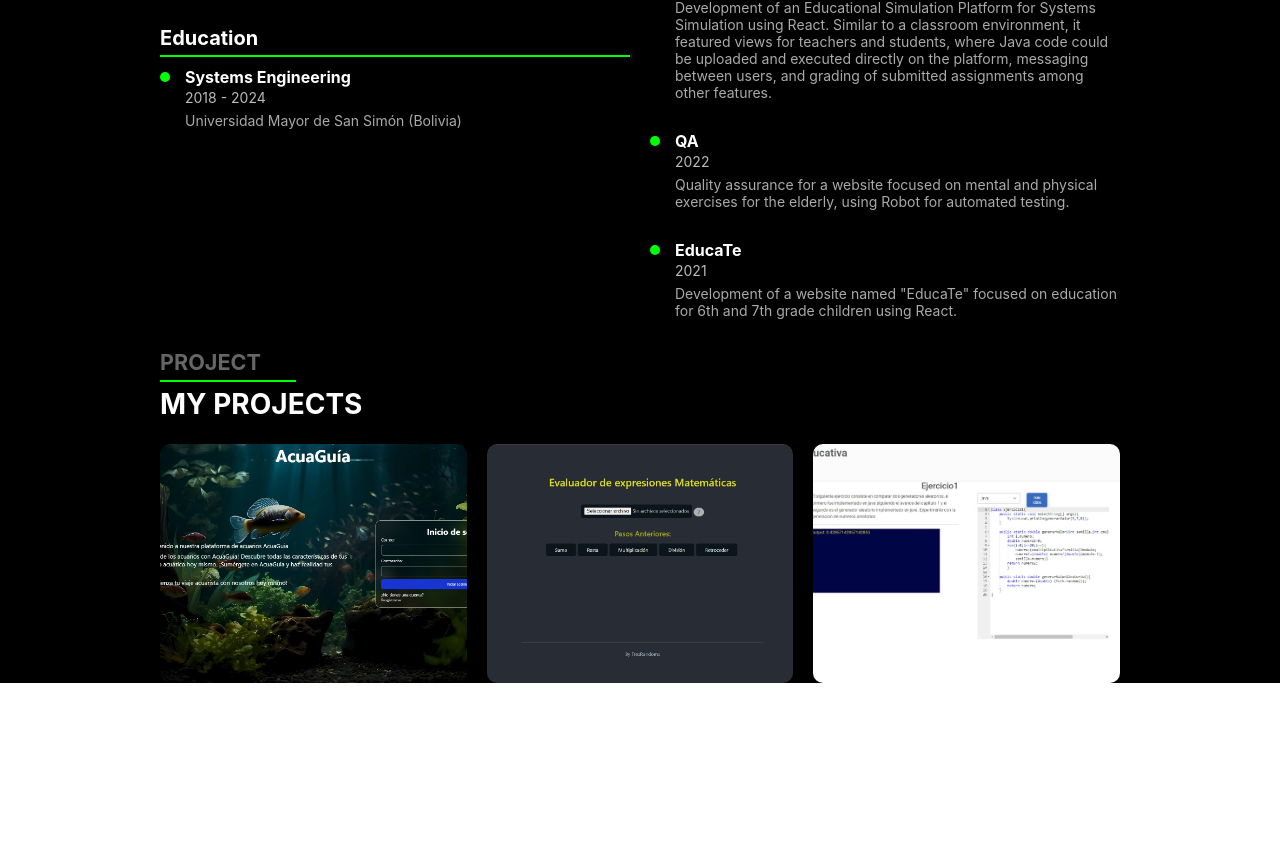
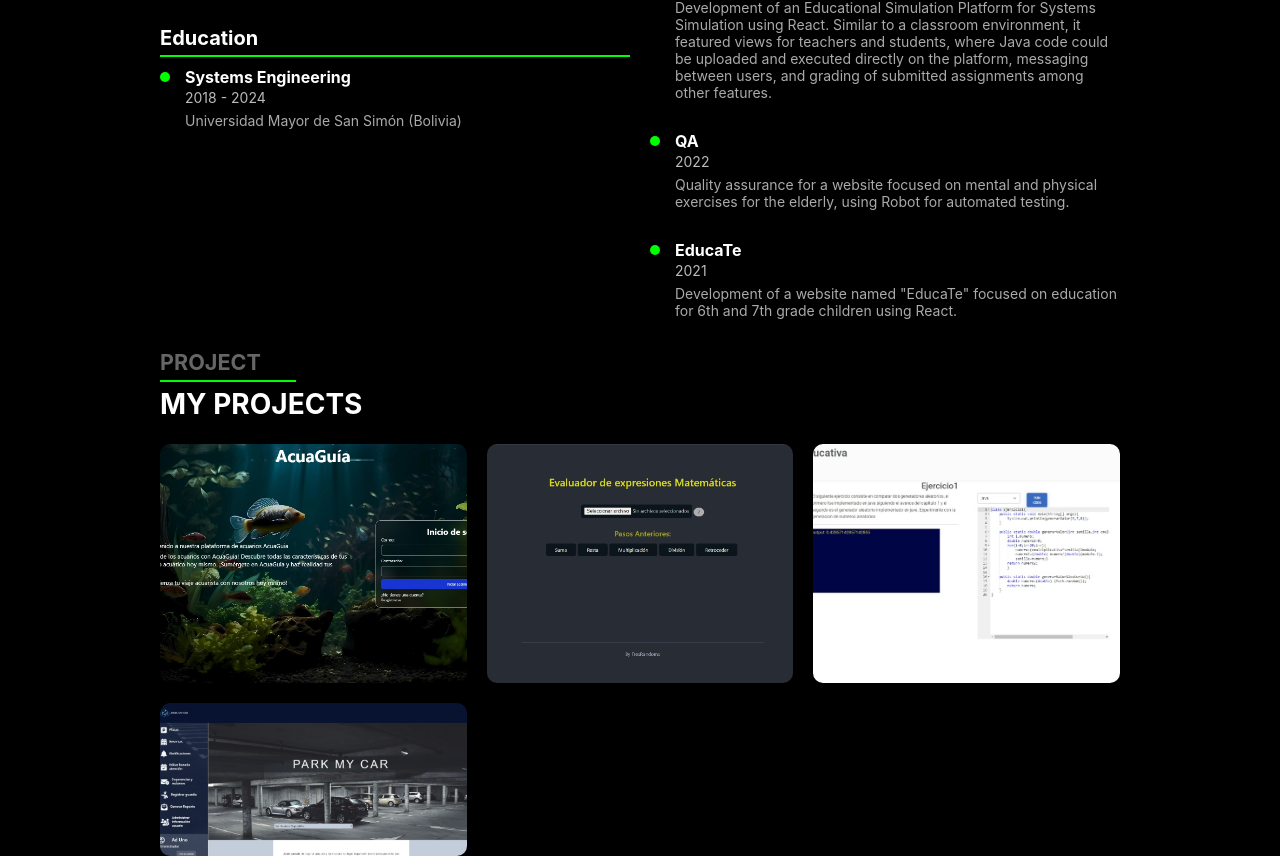
Before and after one commit to JavierLlanos6/About-me, a React (Create React App) app: page / in a window 1280 px wide. Shown: the part 2394-3250 px from the top of the page. Before the commit the page ends 3077 px from the top, so only its background shows below. Built offline with nearby package versions, Linux system fonts and the light colour scheme.

Commit message:
fifth page, added image and one project

```diff
--- a/src/JS/Project.js
+++ b/src/JS/Project.js
@@ -5,6 +5,7 @@ import "../CSS/Project.css";
 import acuaguia from "../images/AcuaGuia.jpg";
 import evalexpmat from "../images/EvaluadorExpMat.jpg";
 import classroom from "../images/Classroom3.jpg";
+import parkmycar from "../images/ParkMyCar.jpg";
 
 const Projects = () => {
   const { ref, inView } = useInView({
@@ -37,6 +38,14 @@ const Projects = () => {
         "A platform similar to Classroom with unique features, including group and private chat within classes, live Java code execution, and the ability to create classes, upload assignments, and join classes using a code.",
       link: "https://github.com/Mirco874/TSS-E-LEARNING_PLATFORM",
     },
+    {
+      id: 4,
+      image: parkmycar, // Ruta de la imagen
+      title: "ParkMyCar",
+      description:
+        "This platform allows you to manage parking-related news, edit operating hours, and more. As a user, you can reserve spots, make payments, receive notifications, leave feedback, and much more.",
+      link: "https://github.com/Mirco874/TSS-E-LEARNING_PLATFORM",
+    },
     // Agrega más proyectos si es necesario
   ];
 
```
Also changed, not shown: src/images/ParkMyCar.jpg (added).
